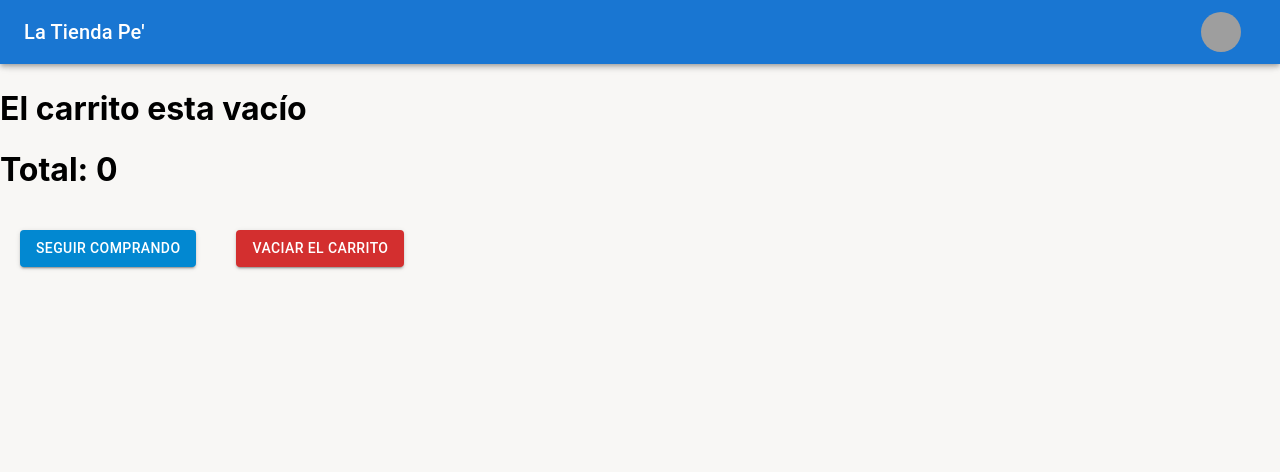
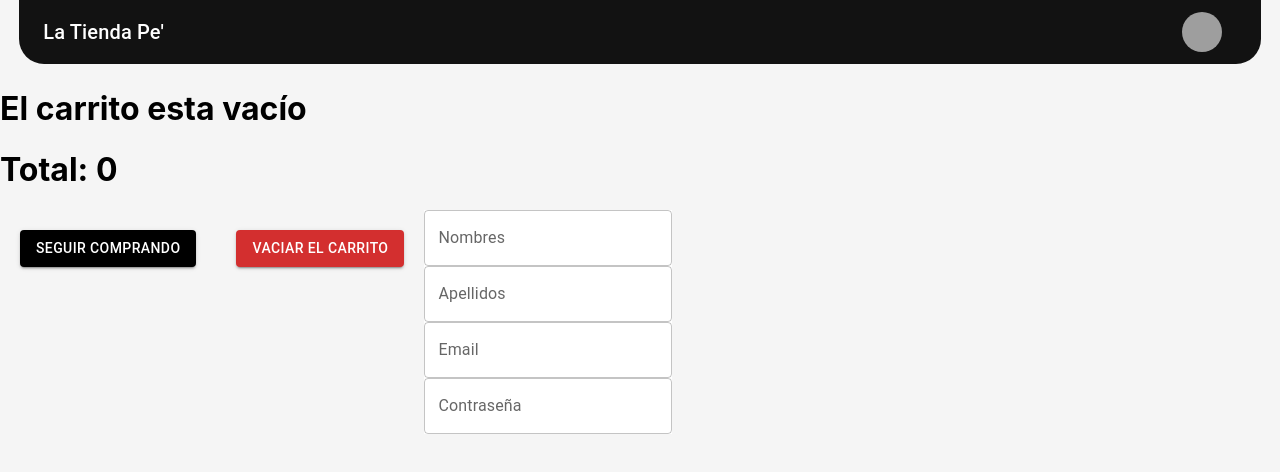
Before and after one commit to AndyRCR/Desafio2-CanalesRoman, a React (Create React App) app: page /cart in a window 1280 px wide. Shown: the top 472 px of the page. Built offline with nearby package versions, Linux system fonts and the light colour scheme; grey boxes are pictures that could not be loaded; the HTML template or start-up script is replaced by a standard one.

Commit message:
Styling V2.0

```diff
--- a/public/index.html
+++ b/public/index.html
@@ -16,7 +16,7 @@
     <title>La Tienda Pe</title>
     <style>
       body{
-        background-color: #f8f7f5;
+        background-color: #F5F5F5;
       }
     </style>
   </head>
--- /dev/null
+++ b/src/components/Cart/Cart.jsx
@@ -0,0 +1,26 @@
+import React, { useContext } from 'react'
+import { Button } from '@mui/material'
+import DeleteIcon from '@mui/icons-material/Delete'
+import { Link } from 'react-router-dom'
+import { GlobalContext } from '../../context/GlobalStateContext'
+
+const Cart = () => {
+    const {cartProducts, removeItem, clear, totalPrice} = useContext(GlobalContext)
+
+    return (
+    <>
+      {cartProducts.length > 0 ? cartProducts.map((item, index) => (
+        <div key={`container-${item.id}`}>
+          <h1 style={{display: 'inline'}}  key={item.id}>{(index+1)}.- {item.name} | Cantidad: {item.amount} | Precio: {item.price}</h1>
+          <Button  key={`button-${item.id}`} style={{margin: '20px'}} variant="outlined" startIcon={<DeleteIcon />}  onClick={() => removeItem(item.id)}>Eliminar producto</Button>
+        </div>
+
+      )) : <h1>El carrito esta vacío</h1>}
+      <h1>Total: {totalPrice}</h1>
+      <Button LinkComponent={Link} style={{margin: '20px', backgroundColor: 'black'}} variant="contained" color="info" to={'/'}>Seguir comprando</Button>
+      <Button style={{margin: '20px'}} variant="contained" color="error" onClick={() => clear()}>Vaciar el carrito</Button>
+    </>
+  )
+}
+
+export default Cart
--- a/src/components/Filter/Filter.jsx
+++ b/src/components/Filter/Filter.jsx
@@ -11,10 +11,9 @@ const filterContainer = {
   display: 'flex',
   flexDirection: 'column',
   padding: '20px',
-  marginTop: '20px'
-}
-
-const formControl = {
+  margin: '20px',
+  backgroundColor: 'white',
+  borderRadius: '20px'
 }
 
 const h3 = {
@@ -33,8 +32,8 @@ const Filter = () => {
     <>
       <div className='filterContainer' style={filterContainer}>
         <h3 style={h3}>Filtrar:</h3>
-        <FormControl fullWidth style={formControl}>
-          <InputLabel id="categoryLabel" style={formControl}>Categoría</InputLabel>
+        <FormControl fullWidth>
+          <InputLabel id="categoryLabel">Categoría</InputLabel>
           <Select
             labelId="categoryLabel"
             id="categorySelect"
--- /dev/null
+++ b/src/components/Form/Form.jsx
@@ -0,0 +1,66 @@
+import { FormControl, TextField } from '@mui/material'
+import React, { useContext, useState } from 'react'
+import { GlobalContext } from '../../context/GlobalStateContext'
+
+const Form = () => {
+    const {cartProducts, totalPrice} = useContext(GlobalContext)
+    const [formValue, setFormValue] = useState({
+        name: "",
+        lastName: "",
+        email: "",
+        password: "",
+        products: cartProducts,
+        totalPrice: totalPrice
+    })
+
+    const handleInputChange = (e) => {
+        const { name, value } = e.target
+        setFormValue({
+          ...formValue,
+          [name]: value,
+        })
+    }
+
+  return (
+    <>
+        <FormControl>
+            <TextField
+            id="nameInput"
+            name='name'
+            label="Nombres"
+            value={formValue.name}
+            onChange={handleInputChange}
+            style={{backgroundColor: 'white'}}
+            />
+            <TextField
+            id="lastNameInput"
+            name='lastName'
+            label="Apellidos"
+            value={formValue.lastName}
+            onChange={handleInputChange}
+            style={{backgroundColor: 'white'}}
+            />
+            <TextField
+            type={'email'}
+            id="emailInput"
+            label="Email"
+            name='email'
+            value={formValue.email}
+            onChange={handleInputChange}
+            style={{backgroundColor: 'white'}}
+            />
+            <TextField
+            type={'password'}
+            id="passwordInput"
+            label="Contraseña"
+            name='password'
+            value={formValue.password}
+            onChange={handleInputChange}
+            style={{backgroundColor: 'white'}}
+            />
+        </FormControl>
+    </>
+  )
+}
+
+export default Form
--- a/src/components/Item/Item.css
+++ b/src/components/Item/Item.css
@@ -1,7 +1,7 @@
 .item{
     width: 90%;
     padding: 20px 0;
-    box-shadow: 5px 5px 10px black;
+    border: 1px solid #eeeeee;
     border-radius: 20px;
     background-color: white;
     transform-style: preserve-3d;
--- a/src/components/Item/Item.jsx
+++ b/src/components/Item/Item.jsx
@@ -23,11 +23,11 @@ const Item = ({product}) => {
                     </div>
                     <div style={{height: '20%'}}>
                         <Button
-                        variant = 'contained'
                         component = {Link}
                         to = {'/item/' + product.id}
                         className = 'detailButton'
                         product = {product}
+                        style = {{backgroundColor: 'black', color: 'white'}}
                         >
                         Detalles
                         </Button>
--- a/src/components/ItemCount/ItemCount.css
+++ b/src/components/ItemCount/ItemCount.css
@@ -15,13 +15,17 @@
 
 button{
     cursor: pointer;
+    background-color: black;
+}
+
+.generalContainer button:hover, .addButton:hover{
+    background-color: rgb(70, 70, 70);
 }
 
 .countButton{
     padding: 8px;
     width: 35px;
     height: 35px;
-    background-color: #1976D2;
     color: white;
     font-weight: bold;
     font-size: 15px;
--- a/src/components/ItemCount/ItemCount.jsx
+++ b/src/components/ItemCount/ItemCount.jsx
@@ -50,6 +50,7 @@ const ItemCount = ({product, amount}) => {
                 className='addButton'
                 variant='contained'
                 size='large'
+                style = {{backgroundColor: 'black'}}
                 >
                 Add to cart
                 </Button>
@@ -67,7 +68,7 @@ const ItemCount = ({product, amount}) => {
                     variant='contained'
                     size='large'
                     color='info'
-                    style={{fontSize: '12px',height: 'auto', textAlign: 'center', margin: '8px'}}
+                    style={{fontSize: '12px',height: 'auto', textAlign: 'center', margin: '8px', backgroundColor: 'black'}}
                     >
                     Seguir comprando
                     </Button>
@@ -82,7 +83,7 @@ const ItemCount = ({product, amount}) => {
                     variant='contained'
                     size='large'
                     color='info'
-                    style={{fontSize: '12px',height: 'auto', textAlign: 'center', margin: '8px'}}
+                    style={{fontSize: '12px',height: 'auto', textAlign: 'center', margin: '8px', backgroundColor: 'black'}}
                     >
                     Terminar la compra
                     </Button>
--- a/src/components/ItemListContainer/ItemListContainer.css
+++ b/src/components/ItemListContainer/ItemListContainer.css
@@ -5,4 +5,8 @@
 .itemListGeneralContainer{
     width: 80%;
     z-index: 10;
+    margin: 20px;
+    background-color: white;
+    border-radius: 20px;
+    padding-bottom: 50px;
 }
--- a/src/components/NavBar/NabBar.jsx
+++ b/src/components/NavBar/NabBar.jsx
@@ -40,8 +40,8 @@ const NavBar = () => {
   };
 
   return (
-    <AppBar position="fixed">
-      <Container maxWidth="xl">
+    <AppBar position="fixed" style={{backgroundColor: 'transparent', boxShadow: 'none'}}>
+      <Container style={{backgroundColor: '#121212', borderBottomLeftRadius: '25px', borderBottomRightRadius: '25px', maxWidth: '97%'}}>
         <Toolbar disableGutters>
           <Typography variant="h6" noWrap component="div" sx={{ mr: 2, display: { xs: 'none', md: 'flex' } }} >
             <Link onClick={() => setToCart(false)} to={'/'} style={{color: 'white', textDecoration: 'none'}}>La Tienda Pe'</Link>
--- a/src/views/CartView.jsx
+++ b/src/views/CartView.jsx
@@ -1,24 +1,13 @@
-import { Button } from '@mui/material'
-import React, { useContext } from 'react'
-import { GlobalContext } from '../context/GlobalStateContext'
-import DeleteIcon from '@mui/icons-material/Delete'
-import { Link } from 'react-router-dom'
+import React from 'react'
+import Cart from '../components/Cart/Cart'
+import Form from '../components/Form/Form'
 
 const CartView = () => {
-  const {cartProducts, removeItem, clear, totalPrice} = useContext(GlobalContext)
 
   return (
     <>
-      {cartProducts.length > 0 ? cartProducts.map((item, index) => (
-        <div key={`container-${item.id}`}>
-          <h1 style={{display: 'inline'}}  key={item.id}>{(index+1)}.- {item.name} | Cantidad: {item.amount} | Precio: {item.price}</h1>
-          <Button  key={`button-${item.id}`} style={{margin: '20px'}} variant="outlined" startIcon={<DeleteIcon />}  onClick={() => removeItem(item.id)}>Eliminar producto</Button>
-        </div>
-
-      )) : <h1>El carrito esta vacío</h1>}
-      <h1>Total: {totalPrice}</h1>
-      <Button LinkComponent={Link} style={{margin: '20px'}} variant="contained" color="info" to={'/'}>Seguir comprando</Button>
-      <Button style={{margin: '20px'}} variant="contained" color="error" onClick={() => clear()}>Vaciar el carrito</Button>
+      <Cart></Cart>
+      <Form></Form>
     </>
   )
 }
--- a/src/views/Home.jsx
+++ b/src/views/Home.jsx
@@ -4,7 +4,7 @@ import ItemListContainer from '../components/ItemListContainer/ItemListContainer
 const homeContainer = {
     height: '100vh',
     textAlign: 'center',
-    backgroundColor: '#f8f7f5'
+    backgroundColor: '#F5F5F5'
 }
 
 const Home = () => {
```
